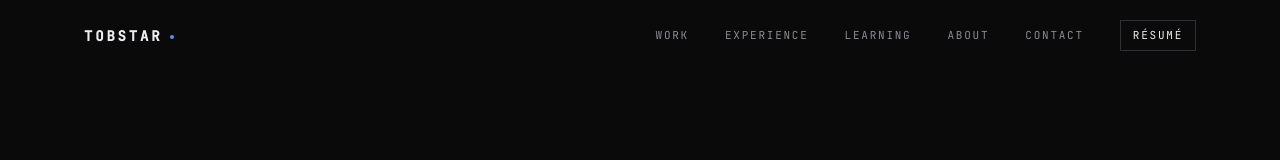
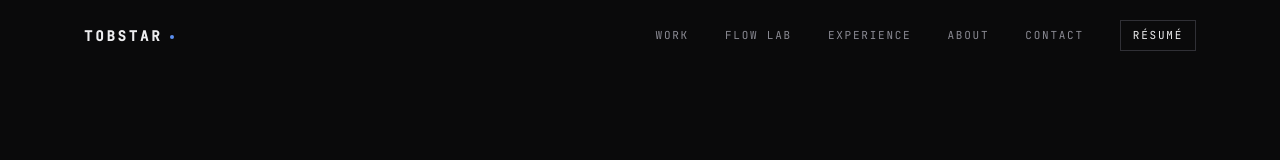
Before and after one commit to XayZay/tobstar-portfolio, a React (Vite) app: page / in a window 1280 px wide. Shown: the top 160 px of the page. Built offline with nearby package versions, Linux system fonts and the light colour scheme.

Commit message:
Polish navigation and stack taxonomy

```diff
--- a/src/components/Footer.tsx
+++ b/src/components/Footer.tsx
@@ -18,13 +18,12 @@ export const Footer = ({ onOpenTerminal }: { onOpenTerminal?: () => void }) => (
           <button
             type="button"
             onClick={onOpenTerminal}
-            className="meta hidden text-dim transition-colors hover:text-accent md:inline"
+            className="meta inline-flex min-h-11 items-center gap-2 border border-line-strong px-3 py-2 text-dim transition-colors hover:border-accent hover:text-accent"
           >
-            Press{" "}
-            <kbd className="border border-line px-1.5 py-0.5 font-mono text-[0.625rem] text-muted">
+            Open terminal{" "}
+            <kbd aria-hidden="true" className="border border-line px-1.5 py-0.5 font-mono text-[0.625rem] text-muted">
               `
-            </kbd>{" "}
-            for terminal
+            </kbd>
           </button>
         )}
         <span className="meta text-dim">© {new Date().getFullYear()}</span>
--- a/src/data/portfolio.ts
+++ b/src/data/portfolio.ts
@@ -67,8 +67,8 @@ export const profile = {
 
 export const navItems = [
   { label: "Work", href: "/#work" },
+  { label: "Flow Lab", href: "/#flow-lab" },
   { label: "Experience", href: "/#experience" },
-  { label: "Learning", href: "/#learning" },
   { label: "About", href: "/#about" },
   { label: "Contact", href: "/#contact" },
 ] as const;
@@ -717,9 +717,6 @@ export const skillGroups = [
       "Huawei switches",
       "Cisco switches",
       "pfSense",
-      "Wireshark",
-      "VirtualBox",
-      "VMware",
     ],
   },
   {
@@ -727,8 +724,6 @@ export const skillGroups = [
     items: [
       "Kali Linux",
       "Metasploit Framework",
-      "pfSense",
-      "Wireshark",
       "Metasploitable 2",
       "Windows Server 2022",
       "Windows 11",
@@ -749,8 +744,8 @@ export const skillGroups = [
     ],
   },
   {
-    label: "Tools",
-    items: ["Wireshark", "Snipe-IT", "AUGIX MSP Net Portal", "VirtualBox", "VMware", "Windows Server"],
+    label: "Operations & Lab",
+    items: ["Wireshark", "Snipe-IT", "AUGIX MSP Net Portal", "VirtualBox", "VMware"],
   },
 ] as const;
 
```
